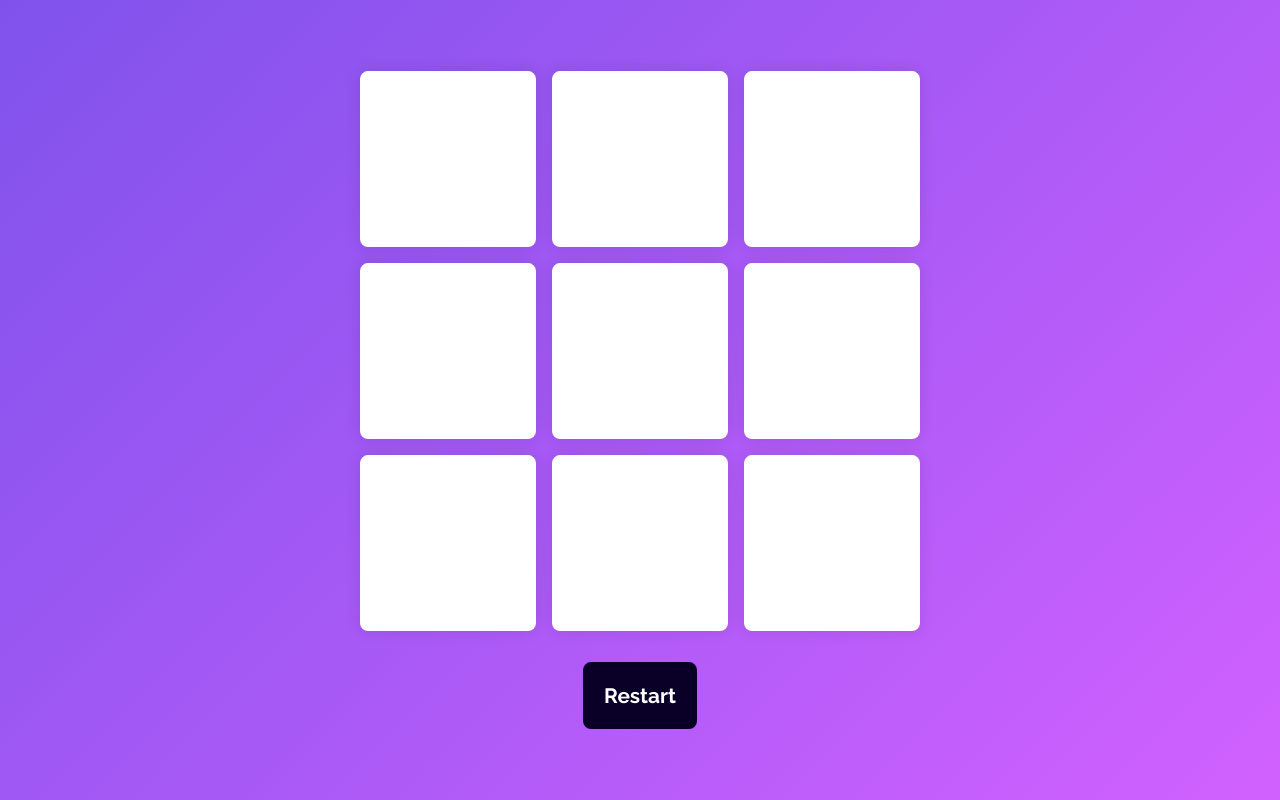
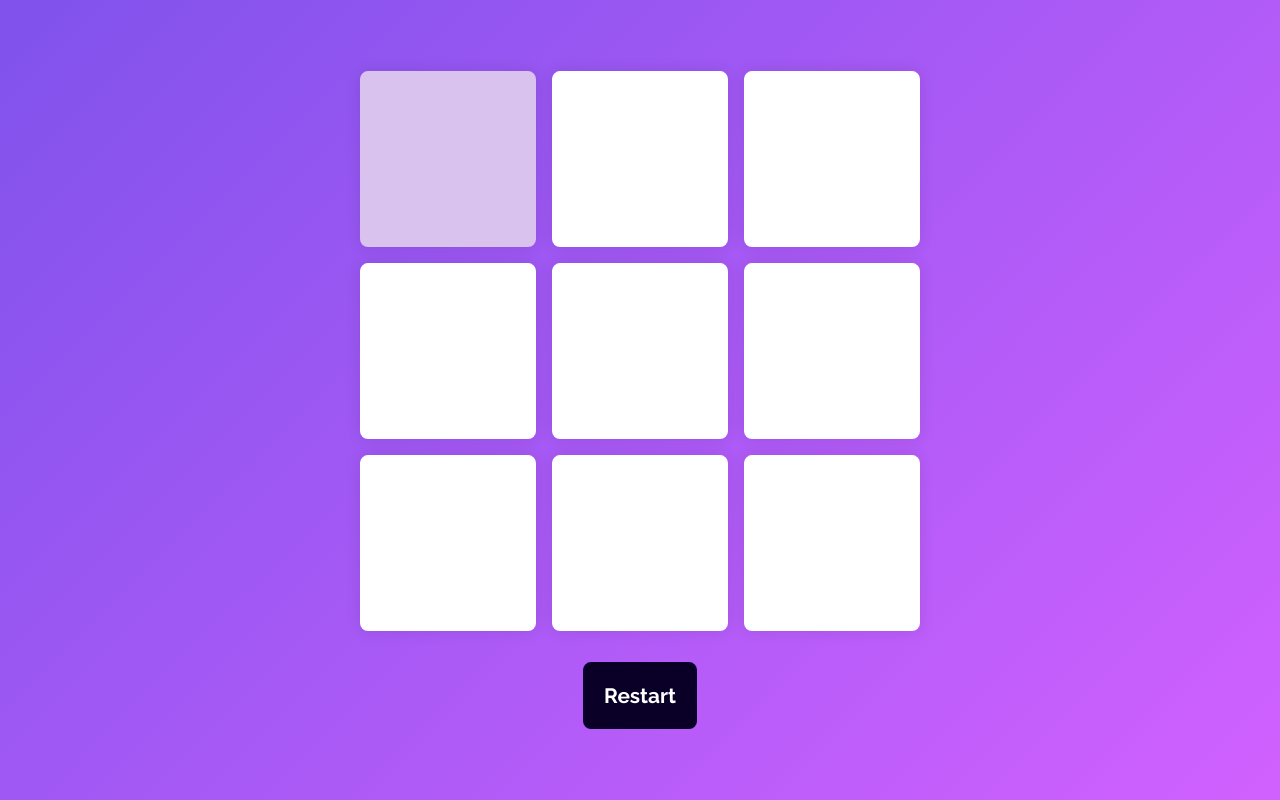
Before and after one commit to AmitKoushik07/Tic_Tac_Toe, a plain HTML site: page index.html in a window 1280 px wide. In both pictures the pointer is over the button 448 px from the left and 159 px from the top of the page. Drawn offline with Linux system fonts and the light colour scheme.

Commit message:
Update index.css

```diff
--- a/index.css
+++ b/index.css
@@ -33,6 +33,10 @@ html {
   font-size: 12vmin;
   color: #d161ff;
   box-shadow: 0 0 15px rgba(0, 0, 0, 0.1);
+  cursor: pointer;
+}
+.button-option:hover{
+    background-color: rgb(217, 194, 238);
 }
 #restart {
   font-size: 1.3em;
```
